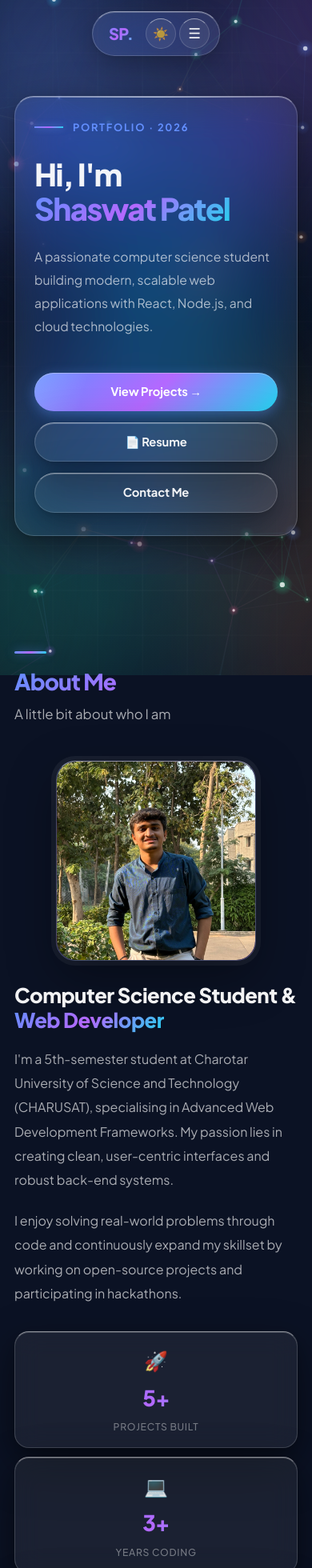
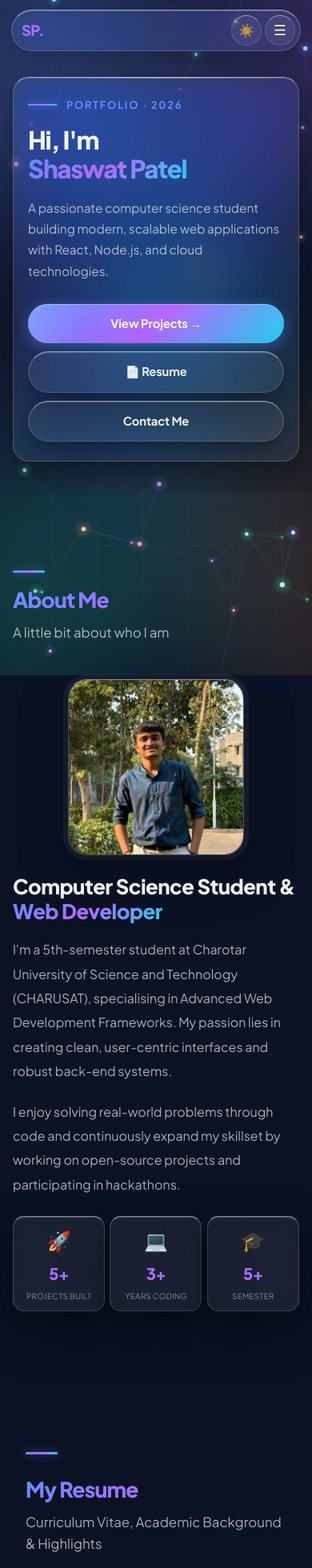
Before and after one commit to 24ce094-lang/My-Portfolio, a React (Vite) app in the folder student-portfolio/: page /#/ in a window 390 px wide. Shown: the top 1960 px of the page at 80% size. Built offline with nearby package versions, Linux system fonts and the light colour scheme.

Commit message:
fix(mobile): resolve layout dropping, enhance mobile responsive navbar, tabs, and typography

```diff
--- a/student-portfolio/index.html
+++ b/student-portfolio/index.html
@@ -2,7 +2,10 @@
 <html lang="en">
   <head>
     <meta charset="UTF-8" />
-    <meta name="viewport" content="width=device-width, initial-scale=1.0" />
+    <meta name="viewport" content="width=device-width, initial-scale=1.0, maximum-scale=5.0, viewport-fit=cover" />
+    <meta name="theme-color" content="#0b1224" />
+    <meta name="mobile-web-app-capable" content="yes" />
+    <meta name="apple-mobile-web-app-status-bar-style" content="black-translucent" />
     <meta
       name="description"
       content="Shaswat Patel — Student portfolio built with React, Vite, and React Router. CHARUSAT Advanced Web Development Frameworks practical project."
@@ -13,7 +16,7 @@
     <link rel="preconnect" href="https://fonts.googleapis.com" />
     <link rel="preconnect" href="https://fonts.gstatic.com" crossorigin />
     <link
-      href="https://fonts.googleapis.com/css2?family=Inter:wght@300;400;500;600;700;800&family=Outfit:wght@400;500;600;700;800&display=swap"
+      href="https://fonts.googleapis.com/css2?family=Plus+Jakarta+Sans:ital,wght@0,300;0,400;0,500;0,600;0,700;0,800;1,400&family=Inter:wght@300;400;500;600;700;800&family=Outfit:wght@400;500;600;700;800&display=swap"
       rel="stylesheet"
     />
   </head>
--- a/student-portfolio/src/components/NavBar.jsx
+++ b/student-portfolio/src/components/NavBar.jsx
@@ -1,17 +1,23 @@
-// NavBar.jsx — Floating Pill Navigation (Apple Liquid Glass style)
-import { useState } from 'react';
-import { NavLink } from 'react-router-dom';
+// NavBar.jsx — Floating Pill Navigation (Apple Liquid Glass style with robust mobile dropdown)
+import { useState, useEffect } from 'react';
+import { NavLink, useLocation } from 'react-router-dom';
 
 function NavBar({ theme, onToggleTheme }) {
   const [mobileOpen, setMobileOpen] = useState(false);
+  const location = useLocation();
+
+  useEffect(() => {
+    setMobileOpen(false);
+  }, [location]);
 
   function closeMenu() {
     setMobileOpen(false);
   }
 
   return (
+    <>
       <nav className="navbar" id="main-navbar" aria-label="Main navigation">
-      <div className="container">
+        <div className="navbar-inner">
           {/* Brand Logo */}
           <NavLink to="/" className="nav-logo" onClick={closeMenu}>
             SP.
@@ -73,6 +79,16 @@ function NavBar({ theme, onToggleTheme }) {
           </div>
         </div>
       </nav>
+
+      {/* Mobile backdrop overlay to close when tapped outside */}
+      {mobileOpen && (
+        <div
+          className="mobile-nav-backdrop"
+          onClick={closeMenu}
+          aria-hidden="true"
+        />
+      )}
+    </>
   );
 }
 
--- a/student-portfolio/src/index.css
+++ b/student-portfolio/src/index.css
@@ -389,13 +389,13 @@ h1, h2, h3, h4 {
    ═══════════════════════════════════════════════════════════════════════════ */
 .navbar {
   position: fixed;
-  top: 20px;
+  top: 18px;
   left: 50%;
   transform: translateX(-50%);
   z-index: 200;
   width: auto;
-  max-width: calc(100vw - 48px);
-  height: 56px;
+  max-width: calc(100vw - 32px);
+  height: 54px;
   /* Liquid glass pill */
   background: var(--nav-pill-bg);
   backdrop-filter: blur(36px) saturate(200%);
@@ -410,13 +410,24 @@ h1, h2, h3, h4 {
   transition: box-shadow 0.4s ease, background 0.4s ease;
 }
 
-.navbar .container {
+.navbar-inner {
   height: 100%;
   display: flex;
   align-items: center;
   justify-content: space-between;
-  gap: 8px;
-  padding: 0 12px;
+  gap: 10px;
+  padding: 0 14px;
+}
+
+/* Mobile backdrop overlay */
+.mobile-nav-backdrop {
+  position: fixed;
+  inset: 0;
+  z-index: 190;
+  background: rgba(0, 0, 0, 0.45);
+  backdrop-filter: blur(6px);
+  -webkit-backdrop-filter: blur(6px);
+  animation: fadeIn 0.2s ease both;
 }
 
 /* Brand logo */
@@ -429,7 +440,7 @@ h1, h2, h3, h4 {
   -webkit-background-clip: text;
   -webkit-text-fill-color: transparent;
   background-clip: text;
-  padding: 0 8px;
+  padding: 0 6px;
   white-space: nowrap;
 }
 
@@ -1450,7 +1461,7 @@ textarea:-webkit-autofill {
 .delay-4 { animation-delay: 0.46s; }
 
 /* ═══════════════════════════════════════════════════════════════════════════
-   RESPONSIVE BREAKPOINTS
+   RESPONSIVE BREAKPOINTS & MOBILE OPTIMIZATIONS
    ═══════════════════════════════════════════════════════════════════════════ */
 
 /* ── TV / Large Displays (1600px+) ─────────────────────────────────────── */
@@ -1475,70 +1486,344 @@ textarea:-webkit-autofill {
 
 /* ── Mobile & Small Tablets (768px and below) ──────────────────────────── */
 @media (max-width: 768px) {
-  .container { padding: 0 18px; }
-  .page-wrapper { padding-top: calc(var(--nav-height) + 36px); padding-bottom: 64px; }
-
-  /* Navbar: stretch to nearly full width on mobile */
+  html, body {
+    overflow-x: hidden;
+    max-width: 100vw;
+    width: 100%;
+  }
+
+  .container {
+    padding: 0 16px;
+    box-sizing: border-box;
+    width: 100%;
+    max-width: 100%;
+  }
+
+  .page-wrapper {
+    padding-top: calc(var(--nav-height) + 24px);
+    padding-bottom: 56px;
+    min-height: auto;
+  }
+
+  /* Safe Scroll Reveals to prevent mobile viewport jumping */
+  .reveal-left {
+    transform: translateX(-16px);
+  }
+  .reveal-right {
+    transform: translateX(16px);
+  }
+  .reveal-scale {
+    transform: scale(0.94) translateY(12px);
+  }
+  .reveal-flip {
+    transform: translateY(14px);
+  }
+
+  /* Navbar: Fixed floating pill spanning comfortably on mobile */
   .navbar {
-    top: 14px;
-    max-width: calc(100vw - 28px);
-  }
-
-  .mobile-menu-btn { display: flex; }
+    top: 12px;
+    left: 14px;
+    right: 14px;
+    width: auto;
+    max-width: 520px;
+    transform: none;
+    margin: 0 auto;
+    height: 52px;
+  }
+
+  .navbar-inner {
+    padding: 0 10px;
+  }
+
+  .mobile-menu-btn {
+    display: flex;
+  }
+
+  /* Dropdown Menu attached cleanly underneath Navbar */
   .nav-links {
-    position: fixed;
-    top: 90px;
-    left: 14px; right: 14px;
+    position: absolute;
+    top: calc(100% + 8px);
+    left: 0;
+    right: 0;
+    width: 100%;
     background: var(--nav-pill-bg);
     backdrop-filter: blur(36px) saturate(200%);
     -webkit-backdrop-filter: blur(36px) saturate(200%);
     border: 1px solid var(--nav-pill-border);
     border-top-color: var(--glass-border-top);
     border-radius: 20px;
-    box-shadow: 0 8px 32px rgba(0,0,0,0.25);
+    box-shadow: 0 16px 40px rgba(0, 0, 0, 0.35);
     flex-direction: column;
-    padding: 12px;
-    gap: 4px;
+    padding: 10px;
+    gap: 6px;
     display: none;
-    animation: fadeSlide 0.28s ease both;
-  }
-  .nav-links.mobile-active { display: flex; }
+    animation: fadeSlide 0.25s ease both;
+    z-index: 220;
+  }
+
+  .nav-links.mobile-active {
+    display: flex;
+  }
+
   .nav-links a {
     width: 100%;
+    padding: 12px 18px;
+    font-size: 0.95rem;
+    border-radius: var(--radius-sm);
+    text-align: center;
+  }
+
+  /* Hero Section Mobile Layout */
+  .hero-section {
+    padding-top: 96px;
+    padding-bottom: 40px;
+    min-height: auto;
+  }
+
+  .hero-glass-card {
+    padding: 24px 18px;
+    border-radius: 20px;
+  }
+
+  .hero-eyebrow {
+    margin-bottom: 16px;
+  }
+
+  .hero-title {
+    font-size: clamp(2.1rem, 7.5vw, 3.2rem);
+    line-height: 1.15;
+    margin-bottom: 18px;
+    word-break: break-word;
+  }
+
+  .hero-desc {
+    font-size: 0.96rem;
+    line-height: 1.7;
+    margin-bottom: 28px;
+  }
+
+  .hero-cta {
+    flex-direction: column;
+    width: 100%;
+    gap: 10px;
+  }
+
+  .hero-cta .btn {
+    width: 100%;
+    justify-content: center;
     padding: 13px 20px;
-    font-size: 0.96rem;
-    border-radius: var(--radius-sm);
-  }
-
-  .hero-section { padding-top: 120px; padding-bottom: 48px; min-height: auto; }
-  .hero-glass-card { padding: 28px 24px; }
-  .hero-cta { flex-direction: column; width: 100%; }
-  .hero-cta .btn { width: 100%; }
-
-  .about-grid { grid-template-columns: 1fr; gap: 28px; }
-  .about-avatar-card { max-width: 250px; margin: 0 auto; }
-  .about-stats { grid-template-columns: repeat(3, 1fr); gap: 10px; }
-  .stat-box { padding: 16px 8px; }
-
-  .form-card { padding: 28px 20px; }
-  .form-row { grid-template-columns: 1fr; gap: 16px; }
-  .form-input, .form-textarea { font-size: 16px; } /* Prevent iOS zoom */
-
-  .repo-grid { grid-template-columns: 1fr; }
-  .repo-card { padding: 22px; }
-  .mini-cube { display: none; }
-
-  .resume-top-bar { flex-direction: column; align-items: flex-start; }
-  .resume-actions { width: 100%; }
-  .resume-actions .btn { flex: 1; text-align: center; justify-content: center; }
-}
-
-/* ── Extra Small Mobile (480px and below) ──────────────────────────────── */
-@media (max-width: 480px) {
-  .hero-title { font-size: 2.4rem; }
-  .hero-desc  { font-size: 0.98rem; }
-  .section-title { font-size: 1.75rem; }
-  .about-stats { grid-template-columns: 1fr; gap: 10px; }
-  .skill-pill  { padding: 9px 16px; font-size: 0.83rem; }
-  .resume-main-card { padding: 22px 16px; }
-}
+  }
+
+  .mini-cube {
+    display: none;
+  }
+
+  /* About Section Mobile Layout */
+  .about-grid {
+    grid-template-columns: 1fr;
+    gap: 24px;
+  }
+
+  .about-avatar-card {
+    max-width: 220px;
+    margin: 0 auto;
+  }
+
+  .about-stats {
+    display: grid;
+    grid-template-columns: repeat(3, 1fr);
+    gap: 8px;
+    margin-top: 24px;
+  }
+
+  .stat-box {
+    padding: 12px 6px;
+    border-radius: 14px;
+  }
+
+  .stat-number {
+    font-size: 1.45rem;
+  }
+
+  .stat-label {
+    font-size: 0.68rem;
+    letter-spacing: 0.02em;
+  }
+
+  /* Resume Section Mobile Layout */
+  .resume-top-bar {
+    flex-direction: column;
+    align-items: stretch;
+    gap: 16px;
+    margin-bottom: 20px;
+  }
+
+  .resume-actions {
+    flex-direction: column;
+    width: 100%;
+    gap: 10px;
+  }
+
+  .resume-actions .btn {
+    width: 100%;
+    justify-content: center;
+    padding: 12px 18px;
+  }
+
+  .resume-main-card {
+    padding: 20px 16px;
+    border-radius: 20px;
+    margin-bottom: 28px;
+  }
+
+  .resume-user-info h3 {
+    font-size: 1.45rem;
+  }
+
+  .resume-subtitle-role {
+    font-size: 0.92rem;
+  }
+
+  .resume-contact-chips {
+    gap: 8px;
+    margin-top: 14px;
+  }
+
+  .resume-contact-chips span,
+  .resume-contact-chips a {
+    padding: 5px 10px;
+    font-size: 0.78rem;
+    word-break: break-all;
+  }
+
+  .resume-objective-box {
+    padding: 16px 16px;
+    border-radius: 14px;
+    margin-bottom: 24px;
+  }
+
+  .resume-objective-box p {
+    font-size: 0.9rem;
+    line-height: 1.6;
+  }
+
+  /* Segmented Control Swipe Bar on Mobile */
+  .resume-tabs {
+    display: flex;
+    flex-wrap: nowrap;
+    overflow-x: auto;
+    -webkit-overflow-scrolling: touch;
+    scrollbar-width: none;
+    padding: 6px;
+    gap: 6px;
+    border-radius: 20px;
+    margin-bottom: 24px;
+    max-width: 100%;
+  }
+
+  .resume-tabs::-webkit-scrollbar {
+    display: none;
+  }
+
+  .resume-tab {
+    flex-shrink: 0;
+    padding: 8px 16px;
+    font-size: 0.82rem;
+  }
+
+  .resume-item-card {
+    padding: 18px 16px;
+    border-radius: 14px;
+  }
+
+  .resume-item-header {
+    flex-direction: column;
+    align-items: flex-start;
+    gap: 6px;
+  }
+
+  .resume-degree,
+  .resume-project-name {
+    font-size: 1rem;
+  }
+
+  .resume-bullets li {
+    font-size: 0.88rem;
+    padding-left: 20px;
+  }
+
+  .resume-skills-categories,
+  .achievements-list-grid {
+    grid-template-columns: 1fr;
+    gap: 12px;
+  }
+
+  .skill-cat-card,
+  .achieve-card {
+    padding: 16px;
+    border-radius: 14px;
+  }
+
+  /* Projects & Contact Mobile Layout */
+  .repo-grid {
+    grid-template-columns: 1fr;
+    gap: 16px;
+  }
+
+  .repo-card {
+    padding: 20px 18px;
+    border-radius: 18px;
+  }
+
+  .form-card {
+    padding: 22px 16px;
+    border-radius: 20px;
+  }
+
+  .form-row {
+    grid-template-columns: 1fr;
+    gap: 16px;
+  }
+
+  .form-input,
+  .form-textarea {
+    font-size: 16px; /* Prevents iOS auto-zoom */
+    padding: 12px 14px;
+  }
+
+  .footer {
+    padding: 36px 0;
+  }
+}
+
+/* ── Extra Small Mobile (400px and below) ──────────────────────────────── */
+@media (max-width: 400px) {
+  .hero-title {
+    font-size: 1.95rem;
+  }
+  .section-title {
+    font-size: 1.65rem;
+  }
+  .about-stats {
+    gap: 6px;
+  }
+  .stat-box {
+    padding: 10px 4px;
+  }
+  .stat-number {
+    font-size: 1.25rem;
+  }
+  .stat-label {
+    font-size: 0.62rem;
+  }
+  .skill-pill {
+    padding: 8px 14px;
+    font-size: 0.8rem;
+  }
+  .navbar-inner {
+    padding: 0 6px;
+  }
+  .nav-logo {
+    font-size: 1.15rem;
+  }
+}
```
Also changed, not shown: student-portfolio/src/hooks/useScrollReveal.js (+4 -8 lines). Lines whose indentation alone changed are shown as unchanged.
